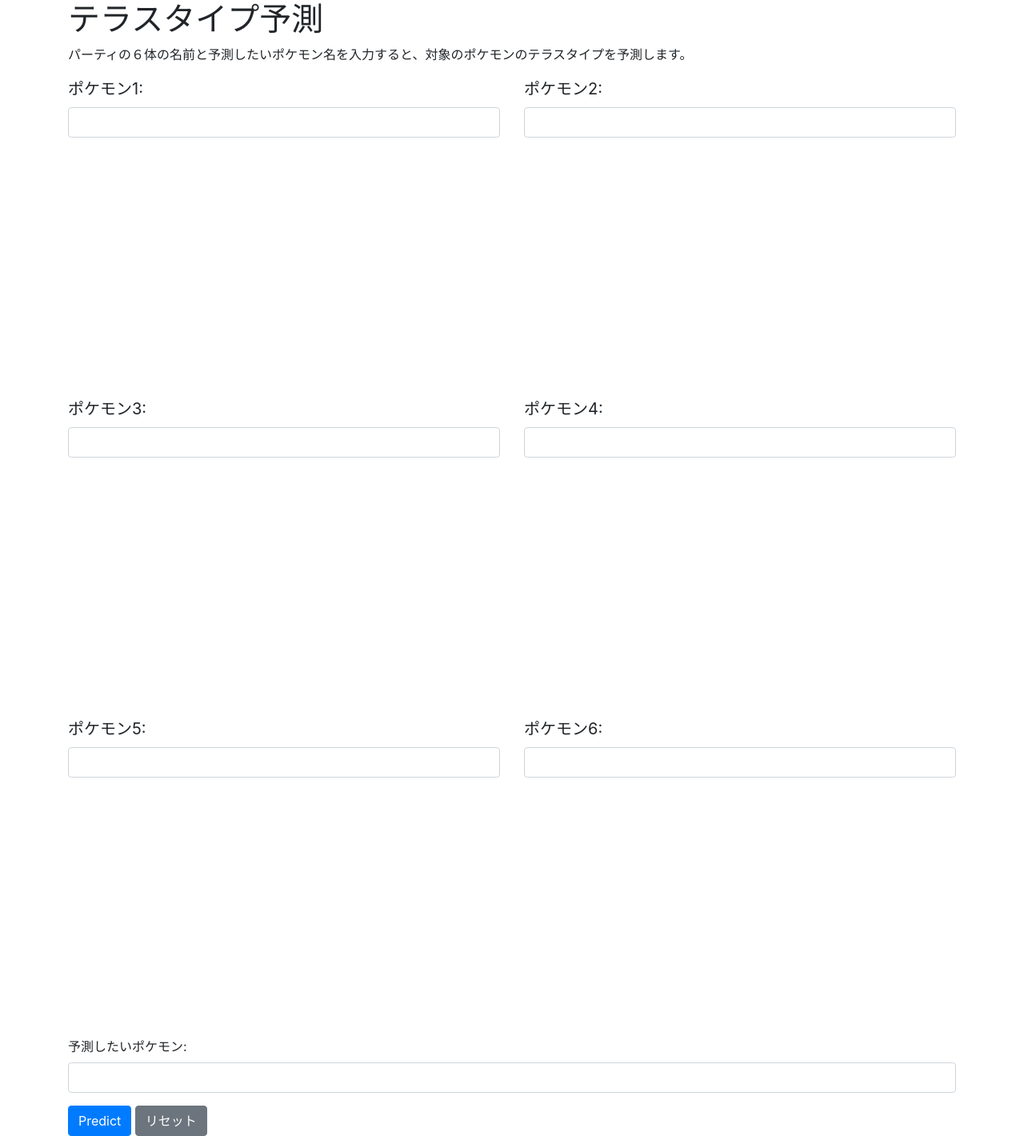
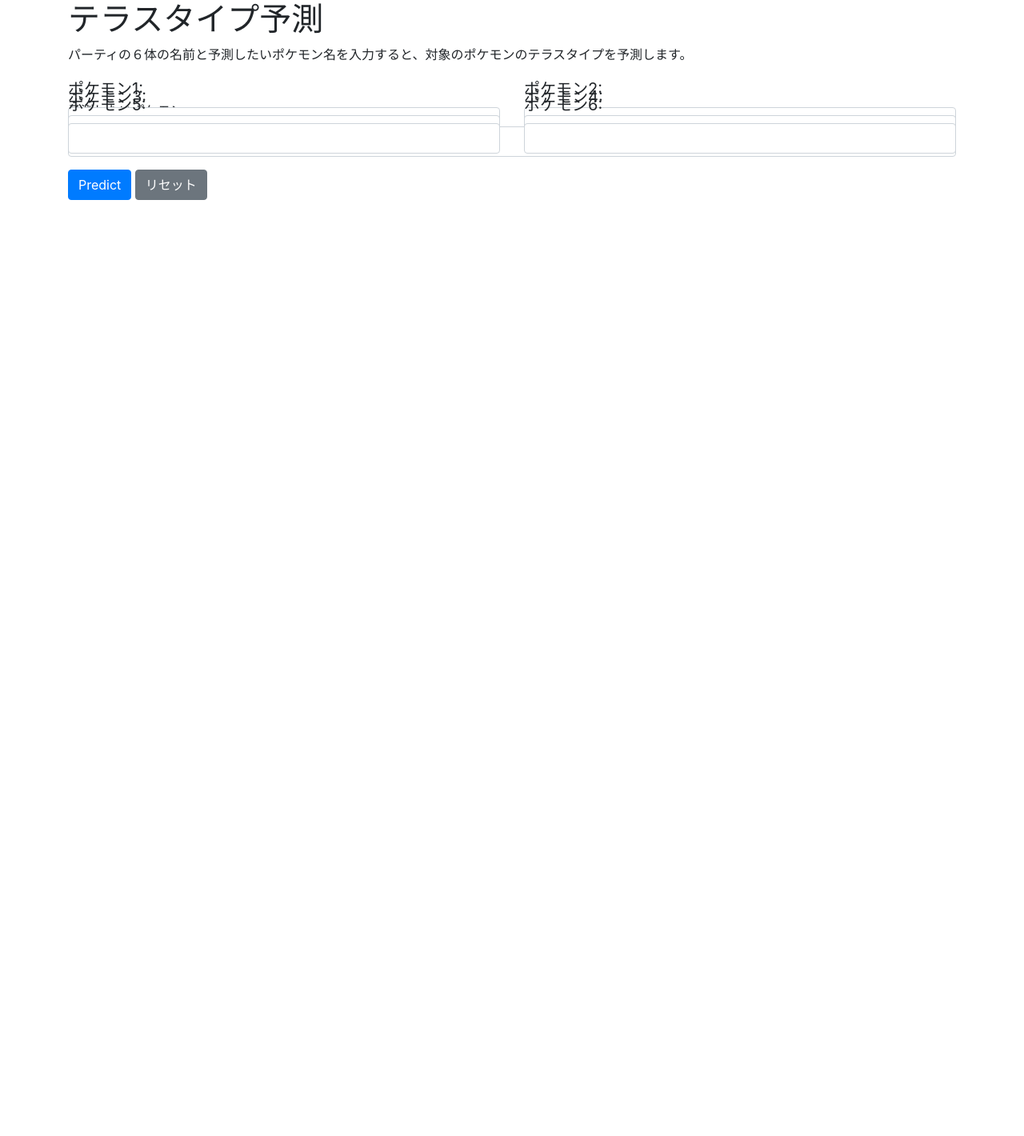
Before and after one commit to harukirara/teratype_pre, a Flask app: page / in a window 1280 px wide. Shown: the whole page at 80% size. After the commit the page ends 250 px from the top, so only its background shows below. Run offline with Flask 2, Linux system fonts and the light colour scheme; parts of the project's set-up code (start-up, migrations or seed data) failed here and were passed over; some libraries are stand-ins or nearby versions.

Commit message:
Update index.html

```diff
--- a/templates/index.html
+++ b/templates/index.html
@@ -10,7 +10,7 @@
         }
         .col-md-6 {
             font-size: 20px;
-            height: 20em;
+            height: 10px;
             width: 200px;
         }
     </style>
```
